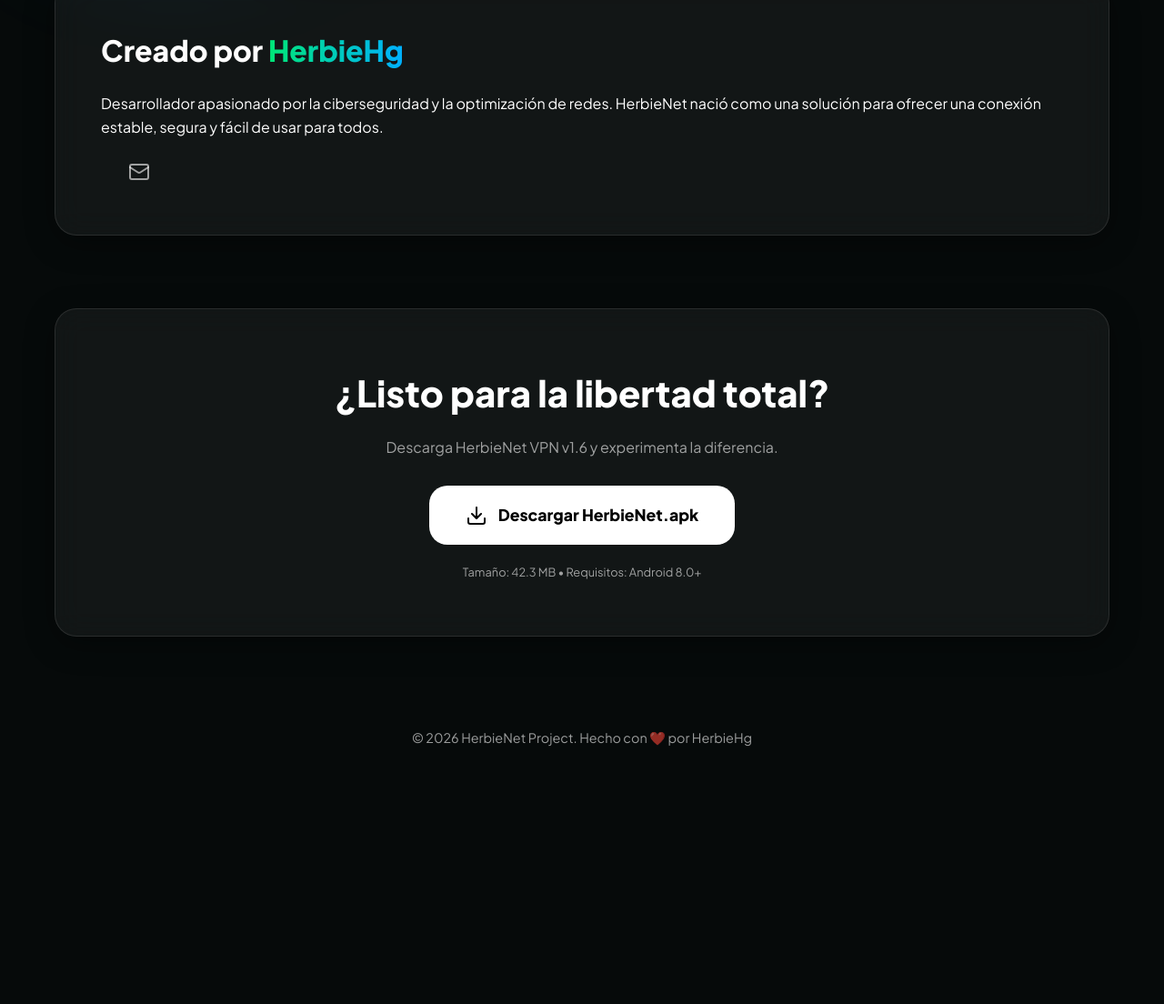
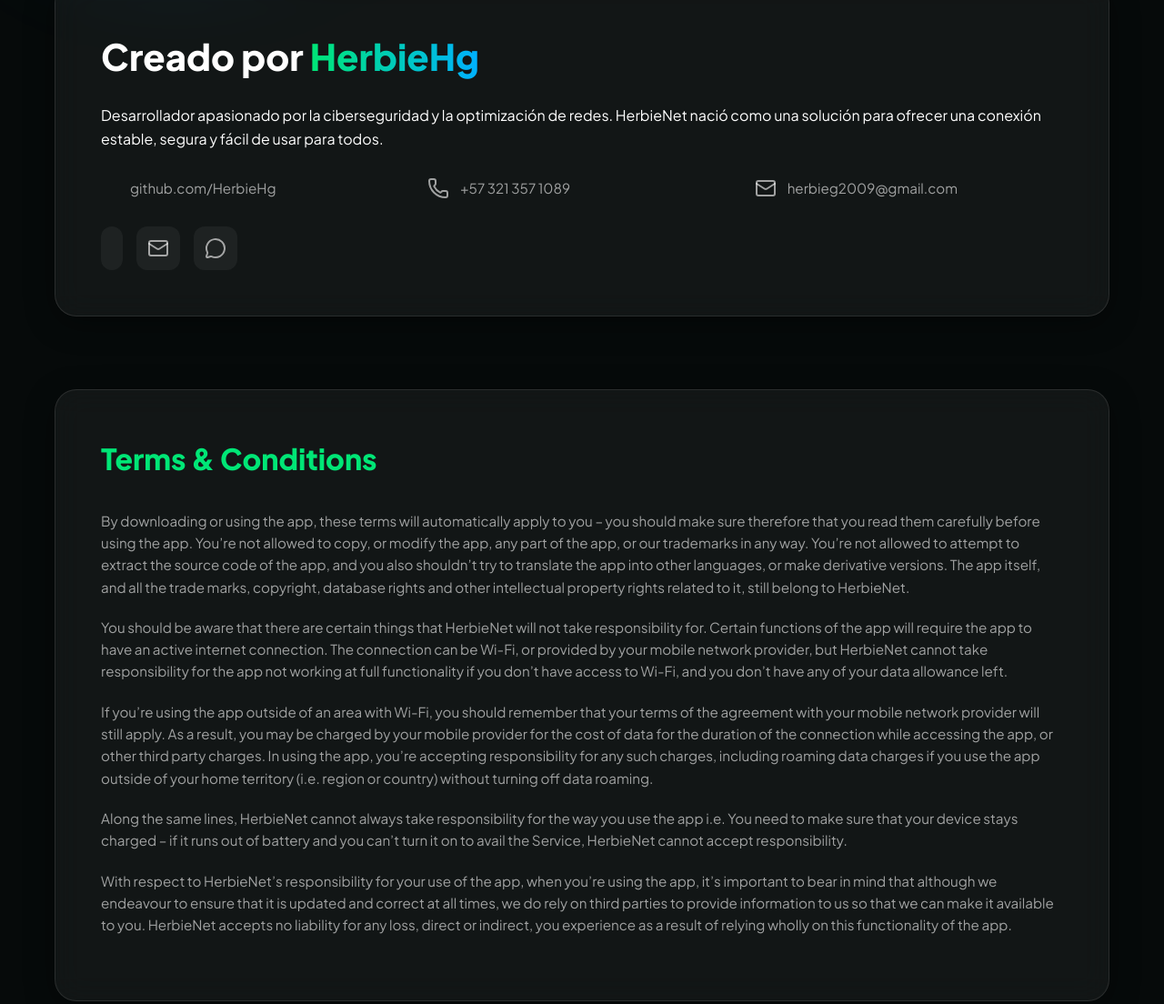
Before and after one commit to HerbieHg/HerbieNet_page, a plain HTML site: page index.html in a window 1280 px wide. Shown: the part 1050-2154 px from the top of the page at 91% size. Before the commit the page ends 1913 px from the top, so only its background shows below. Drawn offline with nearby package versions, Linux system fonts and the light colour scheme.

Commit message:
Actualización: Logo de la app, eliminación de emojis, información de contacto y términos oficiales

```diff
--- a/index.html
+++ b/index.html
@@ -18,7 +18,7 @@
     <nav class="glass-card">
         <div class="nav-content">
             <div class="logo">
-                <i data-lucide="shield-check" class="primary-color"></i>
+                <img src="app_icon.png" alt="HerbieNet Logo" class="app-logo">
                 <span>HerbieNet <span class="thin">VPN</span></span>
             </div>
             <a href="https://github.com/HerbieHg/hg-assets-/releases/download/v1.6/HerbieNet_v1.6.apk" class="btn-primary">Descargar APK</a>
@@ -62,12 +62,45 @@
                     <div class="profile-info">
                         <h2>Creado por <span class="gradient-text">HerbieHg</span></h2>
                         <p>Desarrollador apasionado por la ciberseguridad y la optimización de redes. HerbieNet nació como una solución para ofrecer una conexión estable, segura y fácil de usar para todos.</p>
+
+                        <div class="contact-grid">
+                            <div class="contact-item">
+                                <i data-lucide="github"></i>
+                                <span>github.com/HerbieHg</span>
+                            </div>
+                            <div class="contact-item">
+                                <i data-lucide="phone"></i>
+                                <span>+57 321 357 1089</span>
+                            </div>
+                            <div class="contact-item">
+                                <i data-lucide="mail"></i>
+                                <span>herbieg2009@gmail.com</span>
+                            </div>
+                        </div>
+
                         <div class="social-links">
-                            <a href="https://github.com/HerbieHg"><i data-lucide="github"></i></a>
-                            <a href="#"><i data-lucide="twitter"></i></a>
-                            <a href="#"><i data-lucide="mail"></i></a>
+                            <a href="https://github.com/HerbieHg" title="GitHub"><i data-lucide="github"></i></a>
+                            <a href="mailto:herbieg2009@gmail.com" title="Correo"><i data-lucide="mail"></i></a>
+                            <a href="https://wa.me/573213571089" title="WhatsApp"><i data-lucide="message-circle"></i></a>
                         </div>
                     </div>
+                </div>
+            </div>
+        </section>
+
+        <section class="legal" id="legal">
+            <div class="glass-card legal-card">
+                <h2>Terms & Conditions</h2>
+                <div class="legal-content">
+                    <p>By downloading or using the app, these terms will automatically apply to you – you should make sure therefore that you read them carefully before using the app. You’re not allowed to copy, or modify the app, any part of the app, or our trademarks in any way. You’re not allowed to attempt to extract the source code of the app, and you also shouldn’t try to translate the app into other languages, or make derivative versions. The app itself, and all the trade marks, copyright, database rights and other intellectual property rights related to it, still belong to HerbieNet.</p>
+
+                    <p>You should be aware that there are certain things that HerbieNet will not take responsibility for. Certain functions of the app will require the app to have an active internet connection. The connection can be Wi-Fi, or provided by your mobile network provider, but HerbieNet cannot take responsibility for the app not working at full functionality if you don’t have access to Wi-Fi, and you don’t have any of your data allowance left.</p>
+
+                    <p>If you’re using the app outside of an area with Wi-Fi, you should remember that your terms of the agreement with your mobile network provider will still apply. As a result, you may be charged by your mobile provider for the cost of data for the duration of the connection while accessing the app, or other third party charges. In using the app, you’re accepting responsibility for any such charges, including roaming data charges if you use the app outside of your home territory (i.e. region or country) without turning off data roaming.</p>
+
+                    <p>Along the same lines, HerbieNet cannot always take responsibility for the way you use the app i.e. You need to make sure that your device stays charged – if it runs out of battery and you can’t turn it on to avail the Service, HerbieNet cannot accept responsibility.</p>
+
+                    <p>With respect to HerbieNet’s responsibility for your use of the app, when you’re using the app, it’s important to bear in mind that although we endeavour to ensure that it is updated and correct at all times, we do rely on third parties to provide information to us so that we can make it available to you. HerbieNet accepts no liability for any loss, direct or indirect, you experience as a result of relying wholly on this functionality of the app.</p>
                 </div>
             </div>
         </section>
@@ -86,7 +119,7 @@
     </main>
 
     <footer>
-        <p>&copy; 2026 HerbieNet Project. Hecho con ❤️ por HerbieHg</p>
+        <p>&copy; 2026 HerbieNet Project. Hecho por HerbieHg</p>
     </footer>
 
     <script>
--- a/style.css
+++ b/style.css
@@ -102,10 +102,17 @@
 .logo {
     display: flex;
     align-items: center;
-    gap: 10px;
+    gap: 12px;
     font-weight: 800;
     font-size: 1.2rem;
     letter-spacing: -0.5px;
+}
+
+.app-logo {
+    width: 32px;
+    height: 32px;
+    border-radius: 8px;
+    object-fit: contain;
 }
 
 .logo .thin { font-weight: 300; opacity: 0.7; }
@@ -238,10 +245,53 @@
 .about { margin-bottom: 80px; }
 .about-profile { padding: 50px; }
 .about-flex { display: flex; align-items: center; gap: 40px; }
-.profile-info h2 { font-size: 2rem; margin-bottom: 20px; }
+.profile-info h2 { font-size: 2.5rem; margin-bottom: 20px; }
+
+.contact-grid {
+    display: grid;
+    grid-template-columns: repeat(auto-fit, minmax(200px, 1fr));
+    gap: 20px;
+    margin: 30px 0;
+}
+
+.contact-item {
+    display: flex;
+    align-items: center;
+    gap: 12px;
+    color: var(--text-dim);
+    font-size: 0.95rem;
+}
+
+.contact-item i {
+    width: 20px;
+    height: 20px;
+    color: var(--primary);
+}
+
 .social-links { display: flex; gap: 15px; margin-top: 25px; }
-.social-links a { color: var(--text-dim); transition: 0.2s; }
-.social-links a:hover { color: var(--primary); }
+.social-links a {
+    color: var(--text-dim);
+    transition: 0.2s;
+    background: rgba(255, 255, 255, 0.05);
+    padding: 12px;
+    border-radius: 12px;
+    display: flex;
+    align-items: center;
+    justify-content: center;
+}
+.social-links a:hover {
+    color: var(--primary);
+    background: rgba(0, 230, 118, 0.1);
+    transform: translateY(-3px);
+}
+
+/* Legal Section */
+.legal { margin-bottom: 80px; }
+.legal-card { padding: 50px; text-align: left; }
+.legal-card h2 { font-size: 2rem; margin-bottom: 30px; color: var(--primary); }
+.legal-content { color: var(--text-dim); }
+.legal-content p { margin-bottom: 20px; font-size: 0.95rem; }
+.legal-content strong { color: #fff; }
 
 /* Download Section */
 .download-section { text-align: center; }
@@ -281,10 +331,12 @@
     padding: 40px;
     color: var(--text-dim);
     font-size: 0.9rem;
+    border-top: 1px solid var(--card-border);
 }
 
 @media (max-width: 768px) {
     h1 { font-size: 2.5rem; }
     .hero-btns { flex-direction: column; }
     nav { padding: 10px 20px; }
+    .about-profile, .legal-card { padding: 30px; }
 }
```
Also changed, not shown: app_icon.png (added).
